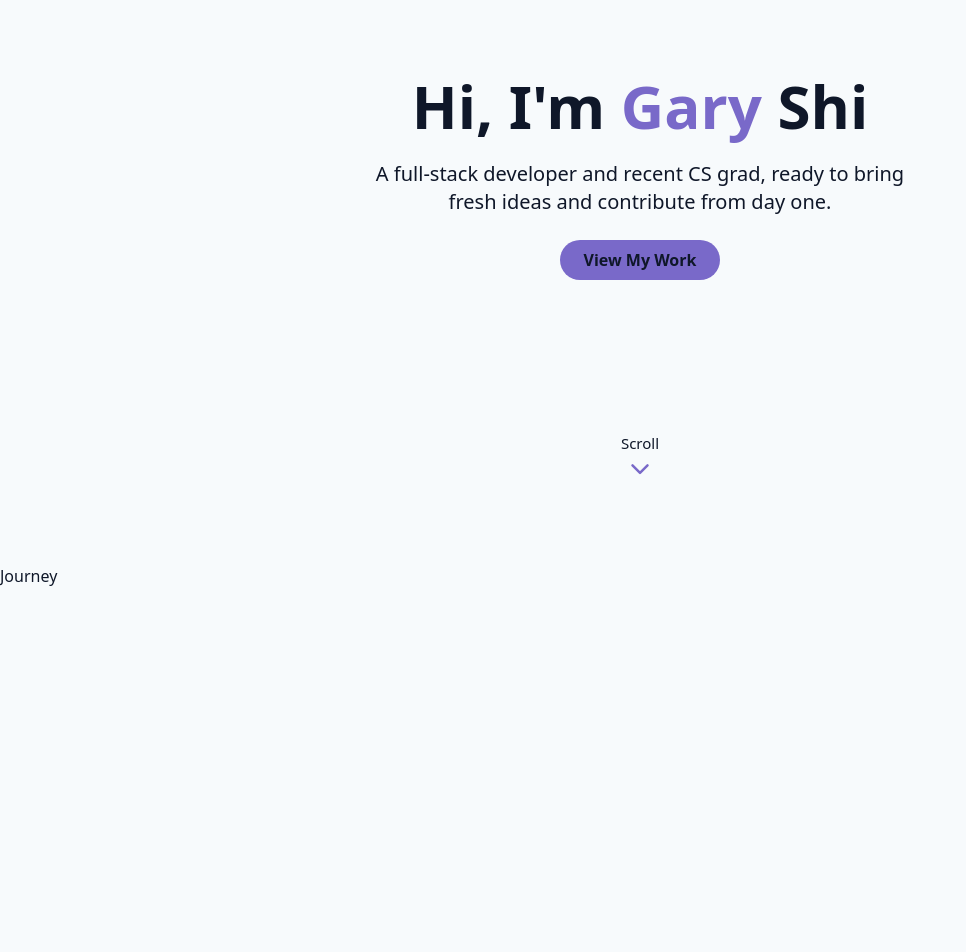
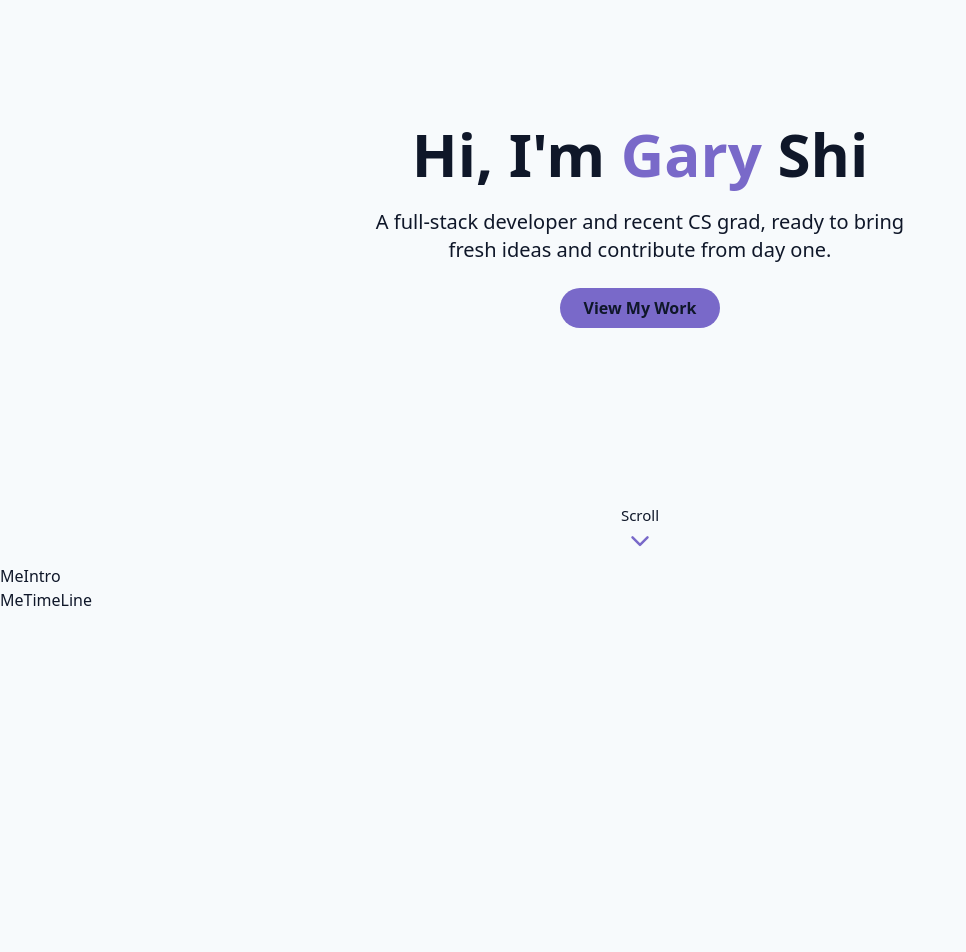
Before and after one commit to montage0921/Portfolio, a React (Vite) app: page / in a window 1280 px wide. Shown: the part 300-1252 px from the top of the page, without its empty margins (0-966 px from the left). Built offline with nearby package versions, Linux system fonts and the light colour scheme.

Commit message:
fix home section space issue

```diff
--- /dev/null
+++ b/src/components/MeIntro.tsx
@@ -0,0 +1,5 @@
+import React from "react";
+
+export default function MeIntro() {
+  return <div>MeIntro</div>;
+}
--- /dev/null
+++ b/src/components/MeTimeLine.tsx
@@ -0,0 +1,5 @@
+import React from "react";
+
+export default function MeTimeLine() {
+  return <div>MeTimeLine</div>;
+}
--- a/src/sections/Home.tsx
+++ b/src/sections/Home.tsx
@@ -12,9 +12,9 @@ export default function Home() {
   return (
     <div
       id="home"
-      className="min-h-screen flex flex-col justify-around items-center pt-40 md:pt-60 "
+      className="min-h-screen flex flex-col justify-between items-center pt-30 md:pt-40 "
     >
-      <div className="flex flex-col justify-center items-center gap-6">
+      <div className="flex flex-col justify-center items-center gap-6 mt-50">
         {" "}
         <motion.h1
           initial={{ opacity: 0, clipPath: "inset(0 100% 0 0)" }}
@@ -29,7 +29,7 @@ export default function Home() {
           className="text-base md:text-xl max-w-xl text-center"
           initial={{ opacity: 0, y: 30 }}
           animate={{ opacity: 1, y: 0 }}
-          transition={{ delay: 0.3, duration: 0.8, ease: "easeOut" }}
+          transition={{ delay: 0.8, duration: 0.8, ease: "easeOut" }}
         >
           A full-stack developer and recent CS grad, ready to bring fresh ideas
           and contribute from day one.
@@ -37,7 +37,7 @@ export default function Home() {
         <motion.div
           initial={{ opacity: 0, y: 100 }}
           animate={{ opacity: 1, y: 0 }}
-          transition={{ delay: 0.3, duration: 0.8, ease: "easeOut" }}
+          transition={{ delay: 0.8, duration: 0.8, ease: "easeOut" }}
         >
           <MyButton
             color={"var(--theme-color)"}
--- a/src/sections/Journey.tsx
+++ b/src/sections/Journey.tsx
@@ -1,9 +1,12 @@
 import React from "react";
+import MeIntro from "../components/MeIntro";
+import MeTimeLine from "../components/MeTimeLine";
 
 export default function Journey() {
   return (
-    <div id="journey" className="h-[400px]">
-      Journey
+    <div id="journey" className="min-h-screen ">
+      <MeIntro />
+      <MeTimeLine />
     </div>
   );
 }
--- a/src/sections/NavBar.tsx
+++ b/src/sections/NavBar.tsx
@@ -9,7 +9,7 @@ export default function NavBar() {
   const [isOpen, setIsOpen] = useState(false);
   function handleScollIntoSection(id: string) {
     const section = document.getElementById(id);
-    section?.scrollIntoView({ behavior: "smooth", block: "center" });
+    section?.scrollIntoView({ behavior: "smooth", block: "start" });
     setIsOpen(false);
   }
   return (
```
